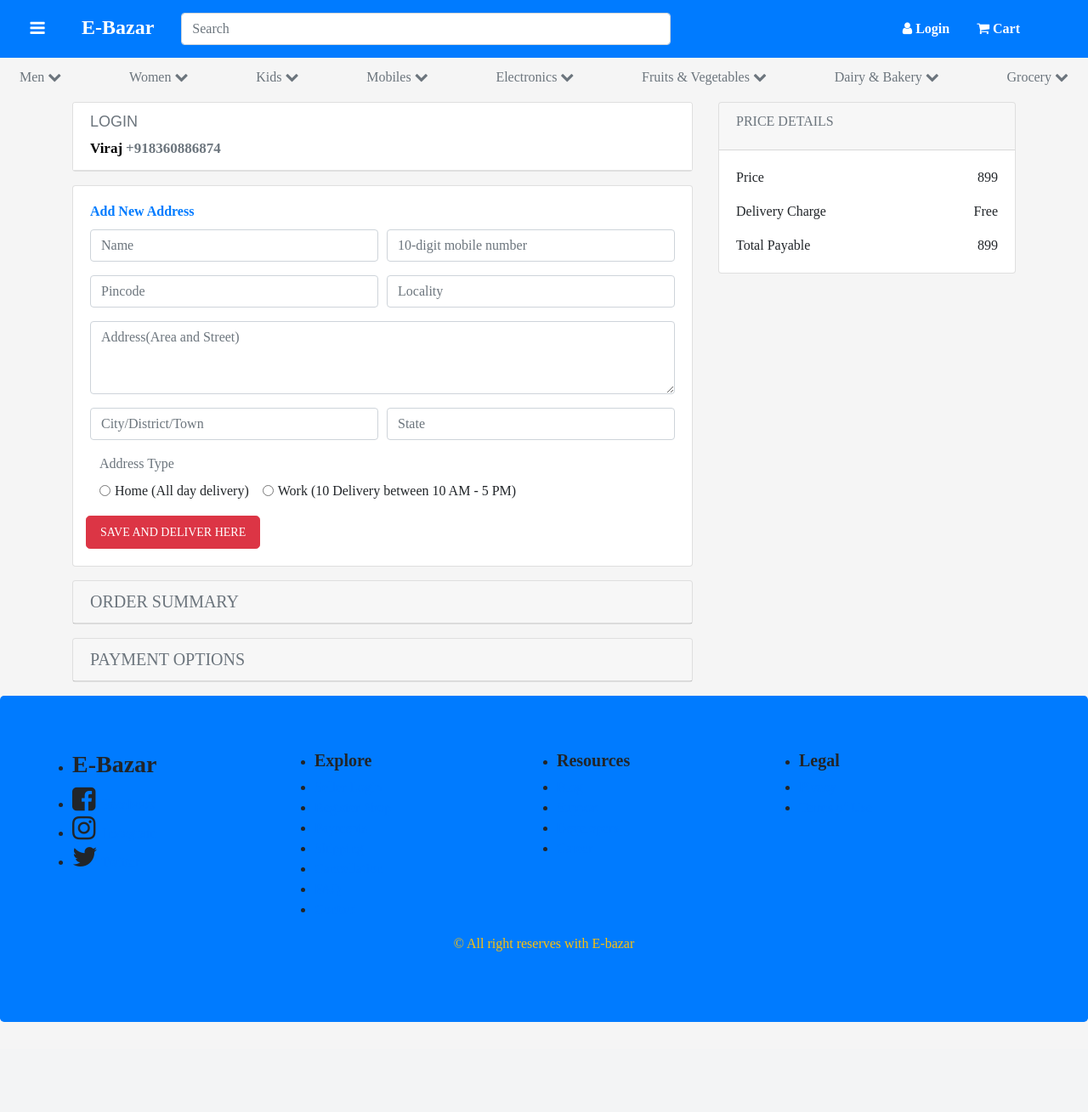
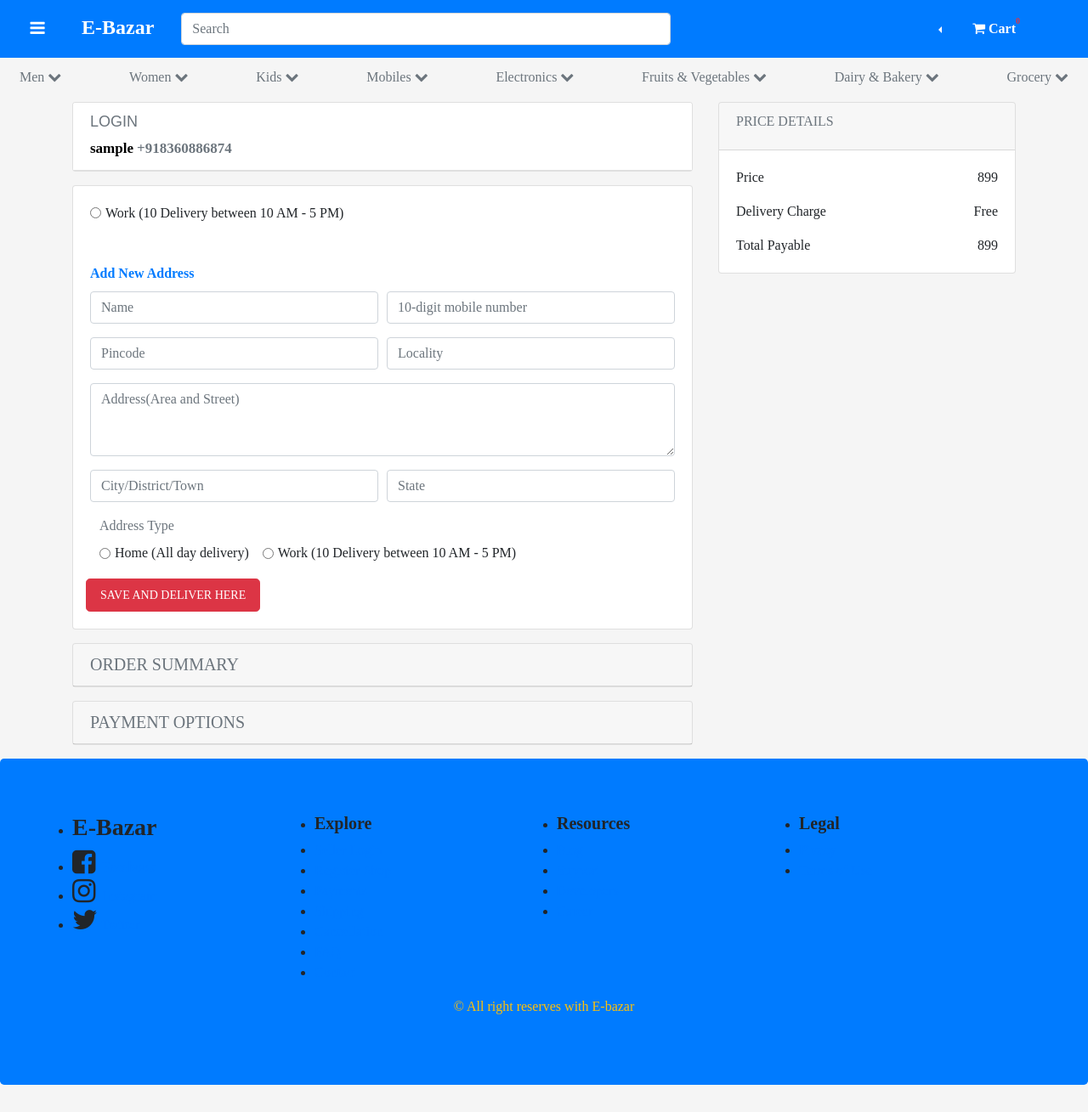
Before and after one commit to prabhakarmishra1113/E-Bazar, a PHP site: page /templates/views/buy_product.php in a window 1280 px wide. Shown: the whole page at 85% size. Before the commit the page ends 1203 px from the top, so only its background shows below. Run offline with PHP 8.4, Linux system fonts and the light colour scheme; the visitor is signed in with stand-in values (Sample User, id 1); data that the repository does not hold is empty.

Commit message:
Adding Database In Buy Product Page

```diff
--- a/templates/views/buy_product.php
+++ b/templates/views/buy_product.php
@@ -1,3 +1,4 @@
+<?php include "../../src/db_con.php"; session_start(); ?>
 <?php include "../includes/header.php" ?>
 
 <?php  $index="../../index.php"; $path="../../"; include "../includes/navbar.php" ?>
@@ -11,50 +12,61 @@
       <div class="card bg-white login_part mb-3">
         <div class="card-header bg-white">
           <h6 class="text-muted">LOGIN</h6>
-          <p><span class="name">Viraj</span>  <span class="text-muted number">+918360886874</span></p>
+          <p><span class="name"><?php echo $_SESSION['user_name']; ?></span>  <span class="text-muted number">+918360886874</span></p>
         </div>
        </div>
 
        <div class="address_part card mb-3">
+
+        <div class="card-body">
+          <form>
+            <div class="form-check form-check-inline">
+                 <input class="form-check-input" type="radio" name="address_type" id="inlineRadio2" value="Work">
+                 <label class="form-check-label" for="inlineRadio2">Work (10 Delivery between  10 AM - 5 PM)</label>
+            </div>
+          </form>
+        </div>
+
          <div class="card-body">
+            <h5><?php if(isset($_SESSION['address_msg'])){echo $_SESSION['address_msg'];} ?></h5>
             <h6 class="card-title text-primary font-weight-bold">Add New Address</h6>
-          <form>
+          <form action="../../src/server/order.php">
            <div class="form-row">
              <div class="form-group col-md-6">
-                 <input type="text" class="form-control" placeholder="Name">
+                 <input type="text" class="form-control" name="order_name" placeholder="Name">
              </div>
              <div class="form-group col-md-6">
-                 <input type="text" class="form-control" placeholder="10-digit mobile number">
+                 <input type="tel" class="form-control" name="order_number" placeholder="10-digit mobile number">
              </div>
              <div class="form-group col-md-6">
-                 <input type="text" class="form-control" placeholder="Pincode">
+                 <input type="text" class="form-control" name="order_pin" placeholder="Pincode">
              </div>
              <div class="form-group col-md-6">
-                 <input type="text" class="form-control" placeholder="Locality">
+                 <input type="text" class="form-control" name="order_locality" placeholder="Locality">
              </div>
              <div class="form-group col-md-12">
-                 <textarea class="form-control" id="exampleFormControlTextarea1" rows="3" placeholder="Address(Area and Street)"></textarea>
+                 <textarea class="form-control" id="exampleFormControlTextarea1" name="order_address" rows="3" placeholder="Address(Area and Street)"></textarea>
              </div>
              <div class="form-group col-md-6">
-                 <input type="text" class="form-control" placeholder="City/District/Town">
+                 <input type="text" class="form-control" name="order_town" placeholder="City/District/Town">
              </div>
              <div class="form-group col-md-6">
-                 <input type="text" class="form-control" placeholder="State">
+                 <input type="text" class="form-control" name="order_state" placeholder="State">
              </div>
 
             <div class="form-group ml-3">
               <label class="text-muted">Address Type</label><br>
               <div class="form-check form-check-inline">
-                 <input class="form-check-input" type="radio" name="inlineRadioOptions" id="inlineRadio1" value="option1">
+                 <input class="form-check-input" type="radio" name="address_type" id="inlineRadio1" value="Home">
                  <label class="form-check-label" for="inlineRadio1">Home (All day delivery)</label>
               </div>
 
               <div class="form-check form-check-inline">
-                 <input class="form-check-input" type="radio" name="inlineRadioOptions" id="inlineRadio2" value="option2">
+                 <input class="form-check-input" type="radio" name="address_type" id="inlineRadio2" value="Work">
                  <label class="form-check-label" for="inlineRadio2">Work (10 Delivery between  10 AM - 5 PM)</label>
               </div>
             </div>
-             <button type="submit" class="btn btn-lg btn-danger" style="font-size: 14px;">SAVE AND DELIVER HERE</button>
+             <button type="submit" name="order" class="btn btn-lg btn-danger" style="font-size: 14px;">SAVE AND DELIVER HERE</button>
             </div>
          </form>
         </div>
@@ -91,3 +103,4 @@
 </section>
 
 <?php include "../includes/footer.php" ?>
+<?php unset($_SESSION['address_msg']) ?>
```
Also changed, not shown: src/server/order.php (added, +44 -0 lines).
